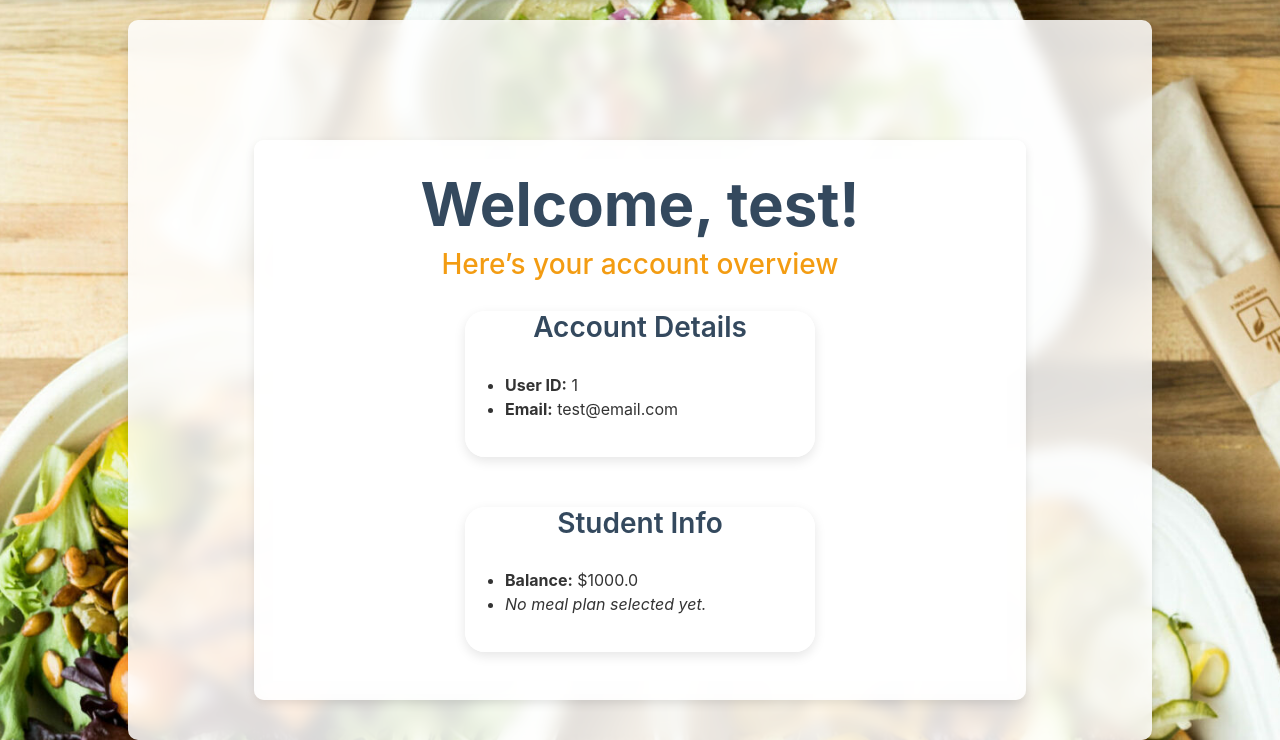
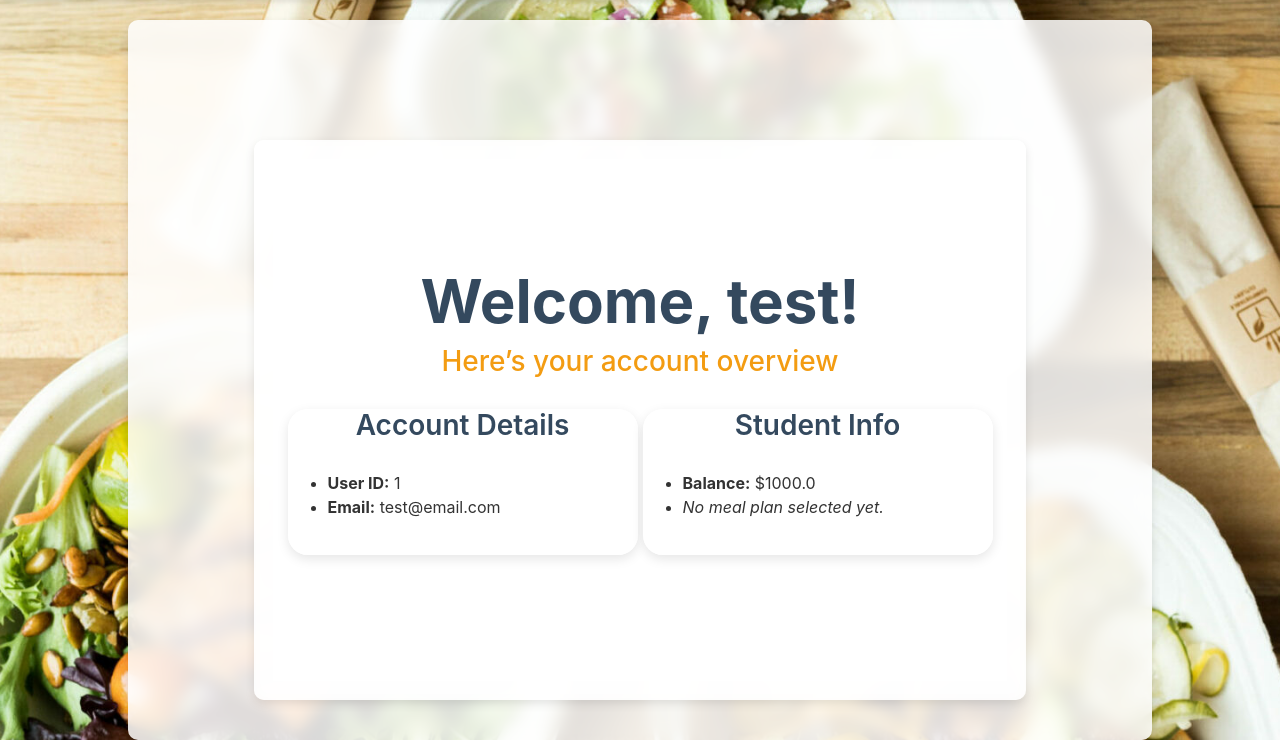
Before and after one commit to Jaehong-username/dininghall-mealplan, a Flask app: page /dashboard in a window 1280 px wide. Shown: the part 60-800 px from the top of the page. Run offline with Flask 3, Linux system fonts and the light colour scheme; a user stored in the database is signed in; some libraries are stand-ins or nearby versions.

Commit message:
Update style.css
Updated the ui for dinning halls and the menu details

```diff
--- a/src/static/style.css
+++ b/src/static/style.css
@@ -293,7 +293,7 @@ h3 {
     flex-wrap: wrap;
     justify-content: center;
     align-items: flex-start;
-    gap: 30px;
+    gap: 5px;
     /*max-width: 1200px;
     margin: auto;*/
     margin-top: 30px;
@@ -537,3 +537,8 @@ h3 {
     font-size: 16px;
     color: #34495e;
 }
+
+
+.card {
+    margin-top: 1200px; /* Adjust this value to move it further down */
+}
```
